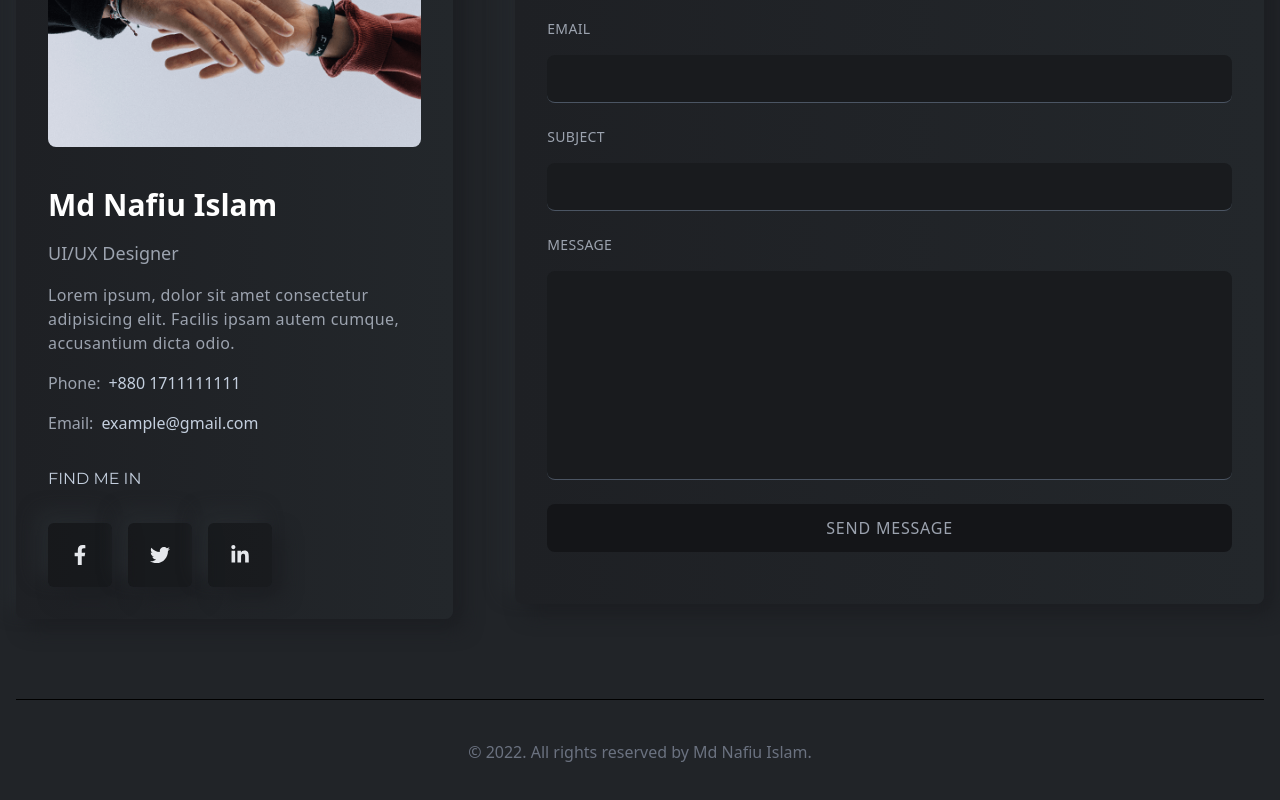
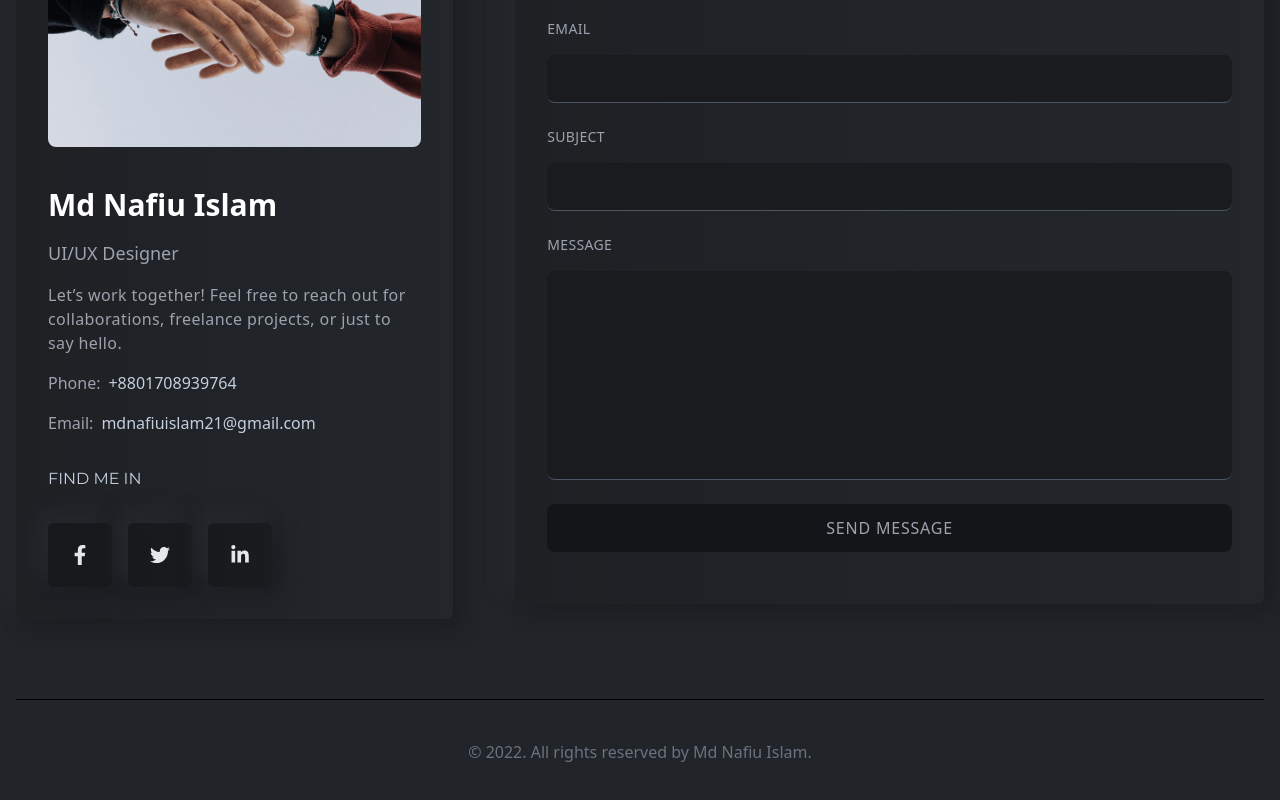
Before and after one commit to Mostakim69/Nafi-Portfolio, a React (Create React App) app: page / in a window 1280 px wide. Shown: the part 5830-6630 px from the top of the page. Built offline with nearby package versions, Linux system fonts and the light colour scheme.

Commit message:
Contact sectin ok

```diff
--- a/src/components/contact/ContactLeft.js
+++ b/src/components/contact/ContactLeft.js
@@ -16,14 +16,13 @@ const ContactLeft = () => {
           UI/UX Designer
         </p>
         <p className="text-base text-gray-400 tracking-wide">
-          Lorem ipsum, dolor sit amet consectetur adipisicing elit. Facilis
-          ipsam autem cumque, accusantium dicta odio.
+          Let’s work together! Feel free to reach out for collaborations, freelance projects, or just to say hello.
         </p>
         <p className="text-base text-gray-400 flex items-center gap-2">
-          Phone: <span className="text-lightText">+880 1711111111</span>
+          Phone: <span className="text-lightText">+8801708939764</span>
         </p>
         <p className="text-base text-gray-400 flex items-center gap-2">
-          Email: <span className="text-lightText">example@gmail.com</span>
+          Email: <span className="text-lightText">mdnafiuislam21@gmail.com</span>
         </p>
       </div>
       <div className="flex flex-col gap-4">
```
